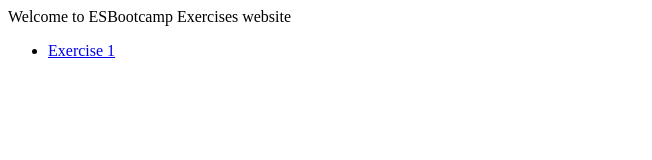
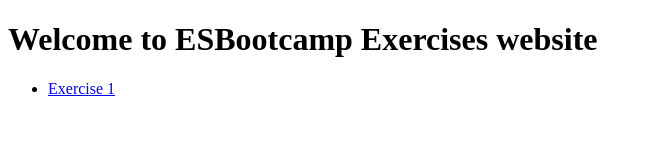
Before and after one commit to ES-Bootcamp/HTML-Exercises, a plain HTML site: page index.html in a window 1280 px wide. Shown: the whole page, without its empty margins (0-652 px from the left). Drawn offline with Linux system fonts and the light colour scheme.

Commit message:
update interface

```diff
--- a/index.html
+++ b/index.html
@@ -6,7 +6,7 @@
 	<title>ESBootcamp Exercises</title>
 </head>
 <body>
-	Welcome to ESBootcamp Exercises website
+	<h1>Welcome to ESBootcamp Exercises website</h1>
 	<ul>
 		<li><a href="/1">Exercise 1</a></li>
 	</ul>
```
